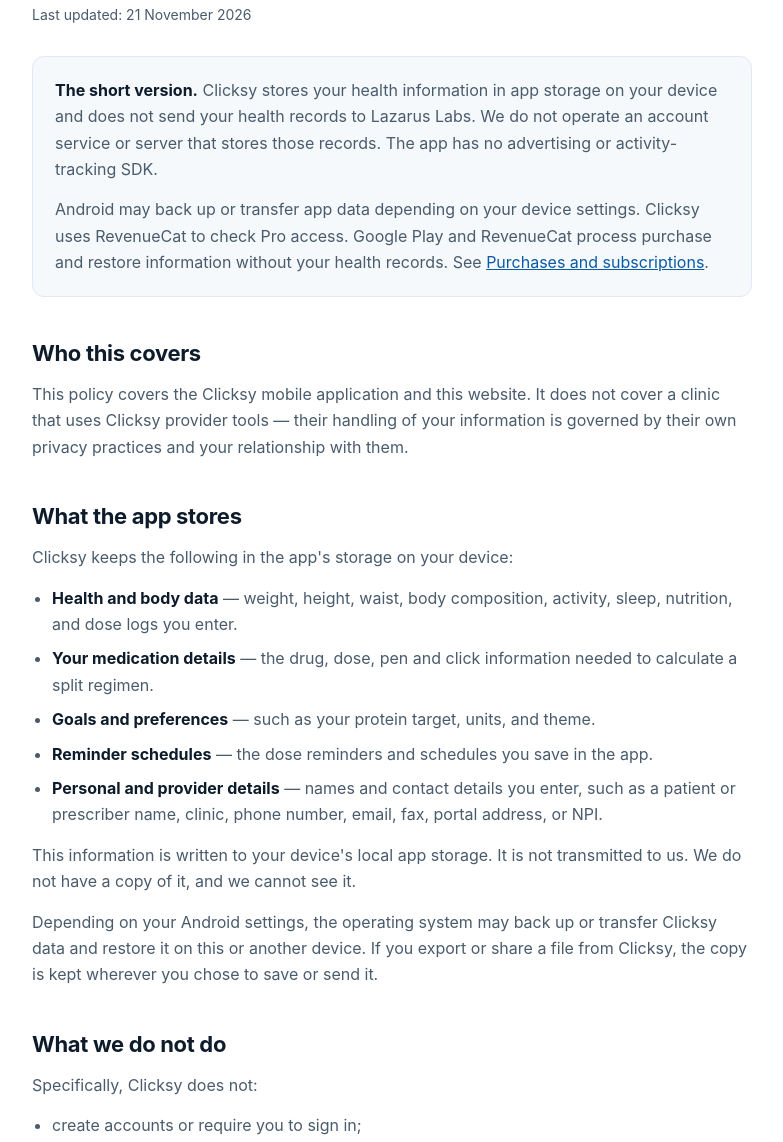
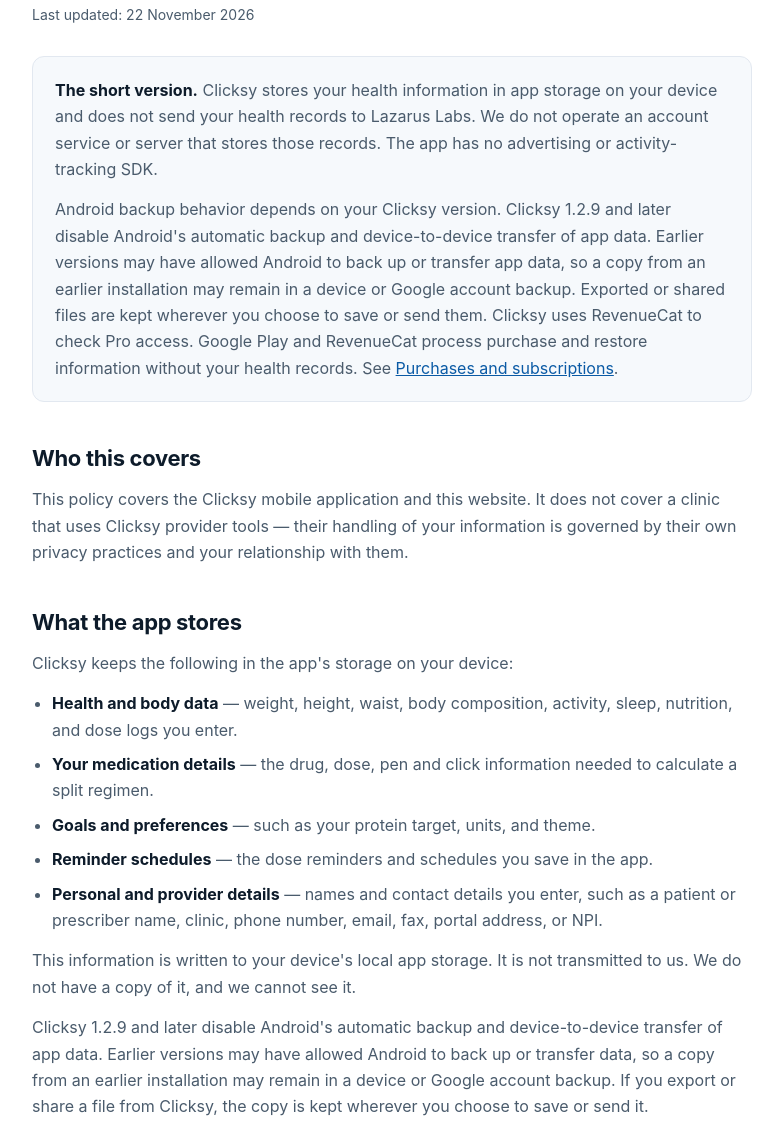
Before and after one commit to elazarus3/lazaruslabs-site, a plain HTML site: page privacy.html in a window 1280 px wide. Shown: the part 135-1277 px from the top of the page, without its empty margins (248-1031 px from the left). Drawn offline with Linux system fonts and the light colour scheme.

Commit message:
docs(privacy): clarify Android backup behavior by version

```diff
--- a/privacy.html
+++ b/privacy.html
@@ -49,16 +49,20 @@
 
 <main class="wrap">
   <h1>Privacy policy</h1>
-  <p class="updated">Last updated: 21 November 2026</p>
+  <p class="updated">Last updated: 22 November 2026</p>
 
   <div class="key">
     <p><strong>The short version.</strong> Clicksy stores your health information in app storage on
        your device and does not send your health records to Lazarus Labs. We do not operate an account
        service or server that stores those records. The app has no advertising or activity-tracking
        SDK.</p>
-    <p>Android may back up or transfer app data depending on your device settings. Clicksy uses
-       RevenueCat to check Pro access. Google Play and RevenueCat process purchase and restore
-       information without your health records. See <a href="#purchases">Purchases and subscriptions</a>.</p>
+    <p>Android backup behavior depends on your Clicksy version. Clicksy 1.2.9 and later disable
+       Android's automatic backup and device-to-device transfer of app data. Earlier versions may
+       have allowed Android to back up or transfer app data, so a copy from an earlier installation
+       may remain in a device or Google account backup. Exported or shared files are kept wherever
+       you choose to save or send them. Clicksy uses RevenueCat to check Pro access. Google Play
+       and RevenueCat process purchase and restore information without your health records. See
+       <a href="#purchases">Purchases and subscriptions</a>.</p>
   </div>
 
   <h2>Who this covers</h2>
@@ -77,9 +81,10 @@
   </ul>
   <p>This information is written to your device's local app storage. It is not transmitted to us.
      We do not have a copy of it, and we cannot see it.</p>
-  <p>Depending on your Android settings, the operating system may back up or transfer Clicksy data
-     and restore it on this or another device. If you export or share a file from Clicksy, the copy
-     is kept wherever you chose to save or send it.</p>
+  <p>Clicksy 1.2.9 and later disable Android's automatic backup and device-to-device transfer
+     of app data. Earlier versions may have allowed Android to back up or transfer data, so a copy
+     from an earlier installation may remain in a device or Google account backup. If you export
+     or share a file from Clicksy, the copy is kept wherever you choose to save or send it.</p>
 
   <h2>What we do not do</h2>
   <p>Specifically, Clicksy does not:</p>
@@ -106,9 +111,9 @@
   <h2>Deleting your data</h2>
   <p>To clear logs, profile, settings, reminders, and generated documents from this installation,
      choose <strong>Delete My Data</strong> in Settings and confirm <strong>Delete Everything</strong>.
-     Uninstalling also removes this installation's local app data.
-     Android backups and files you exported or shared may remain. We do not have your health
-     records and cannot delete those copies for you.</p>
+     Uninstalling also removes this installation's local app data. Android backup or transfer
+     copies from versions before 1.2.9, and files you exported or shared, may remain. We do not have
+     your health records and cannot delete those copies for you.</p>
   <p>Email <a href="mailto:support@lazaruslabs.app">support@lazaruslabs.app</a> to request deletion of
      the RevenueCat record we use for Pro access. Google Play manages billing and keeps its own
      purchase records.</p>
```
